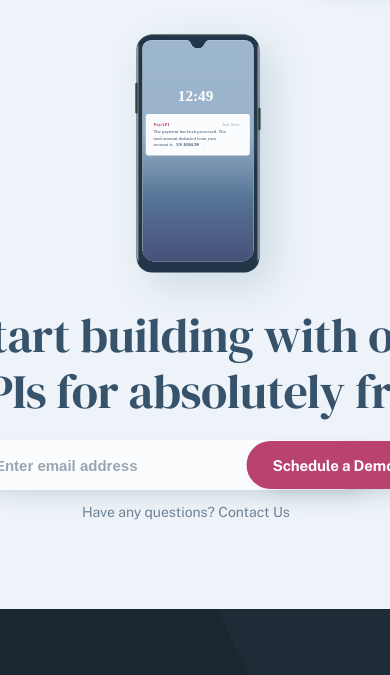
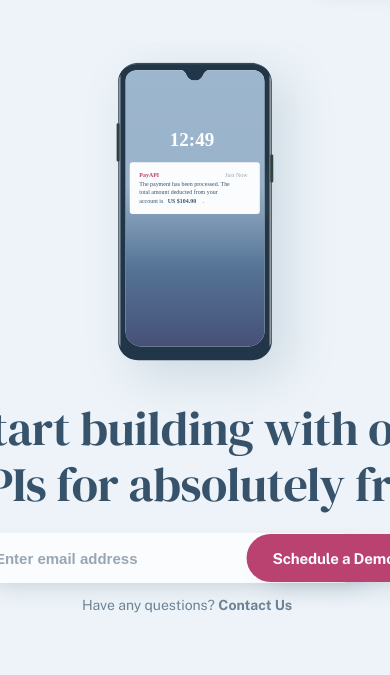
Before and after one commit to markuserkmann/openapi_frontend, a plain HTML site: page index.html in a window 390 px wide. Shown: the part 113-788 px from the top of the page. Drawn offline with nearby package versions, Linux system fonts and the light colour scheme.

Commit message:
BugFix2.0

```diff
--- a/assets/shared/styles/index.css
+++ b/assets/shared/styles/index.css
@@ -1035,6 +1035,8 @@ body {
     height: 620px;
     overflow: hidden;
     z-index: 2;
+    margin-top: 53px;
+    margin-bottom: 48px;
   }
 
   .hero_inner {
@@ -1058,7 +1060,7 @@ body {
     letter-spacing: -0.369px;
     color: var(--clr-san-juan);
     width: 34.125rem;
-    margin-top: 318px;
+    margin-top: 358px;
     margin-left: 50px;
     margin-bottom: 21px;
     text-align: center;
@@ -1115,26 +1117,23 @@ body {
     color: var(--clr-light-san-juan);
     padding-left: 1.6875rem;
     margin-left: 174px;
-  }
-
-  .hero_contact a:hover {
-    font-weight: 700;
-    text-decoration: underline;
-    color: var(--clr-san-juan);
-    text-decoration: none;
-    cursor: pointer;
-  }
-
+
+  }
+
+#Contact-us__mobile{
+  font-weight: bold;
+}
   .hero_image {
     position: absolute;
     right: auto;
-    top: 3%;
+    top: -2%;
   }
 
   .hero_image img {
-    width: 200px;
+    width: 250px;
     height: auto;
     display: block;
+
   }
 }
 
```
